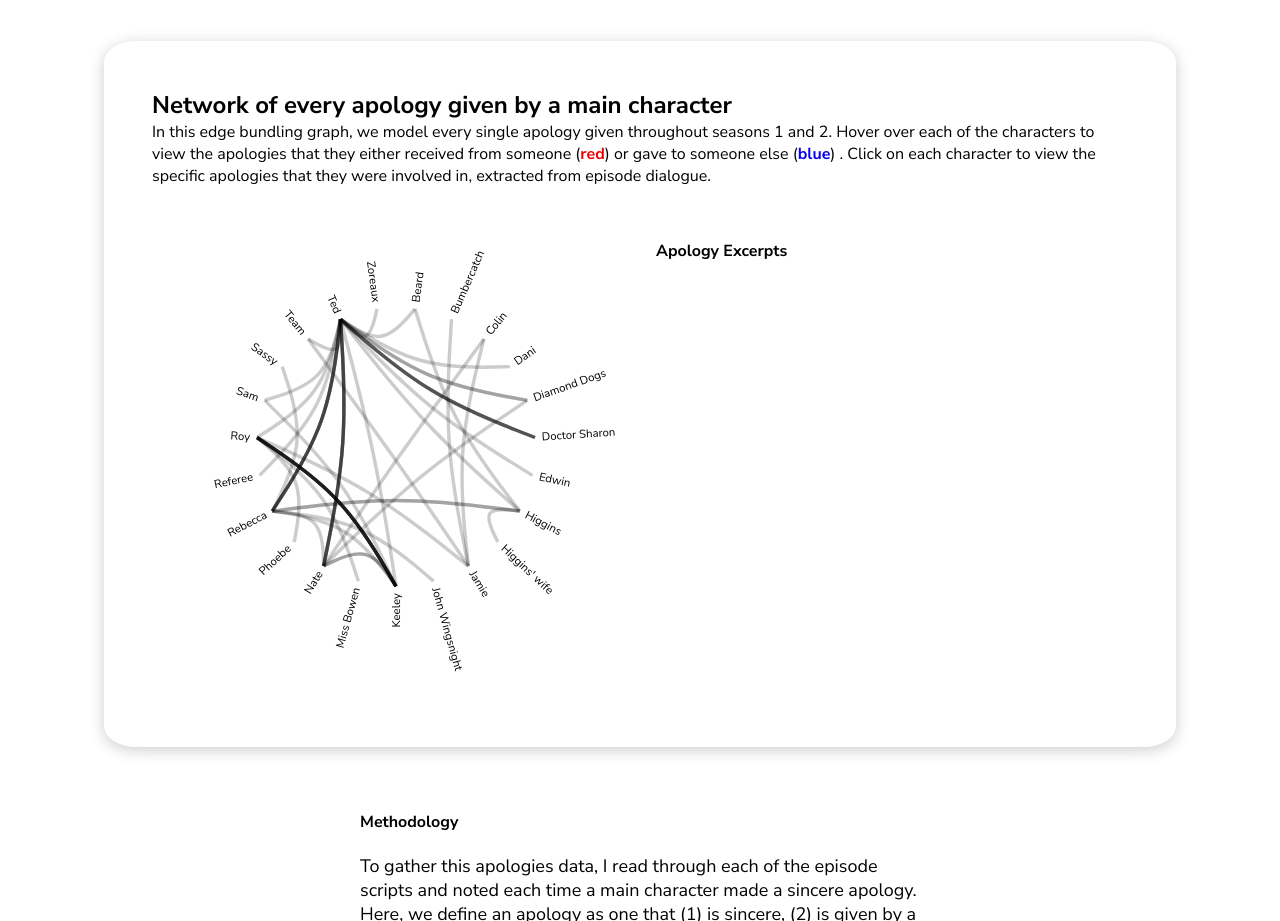
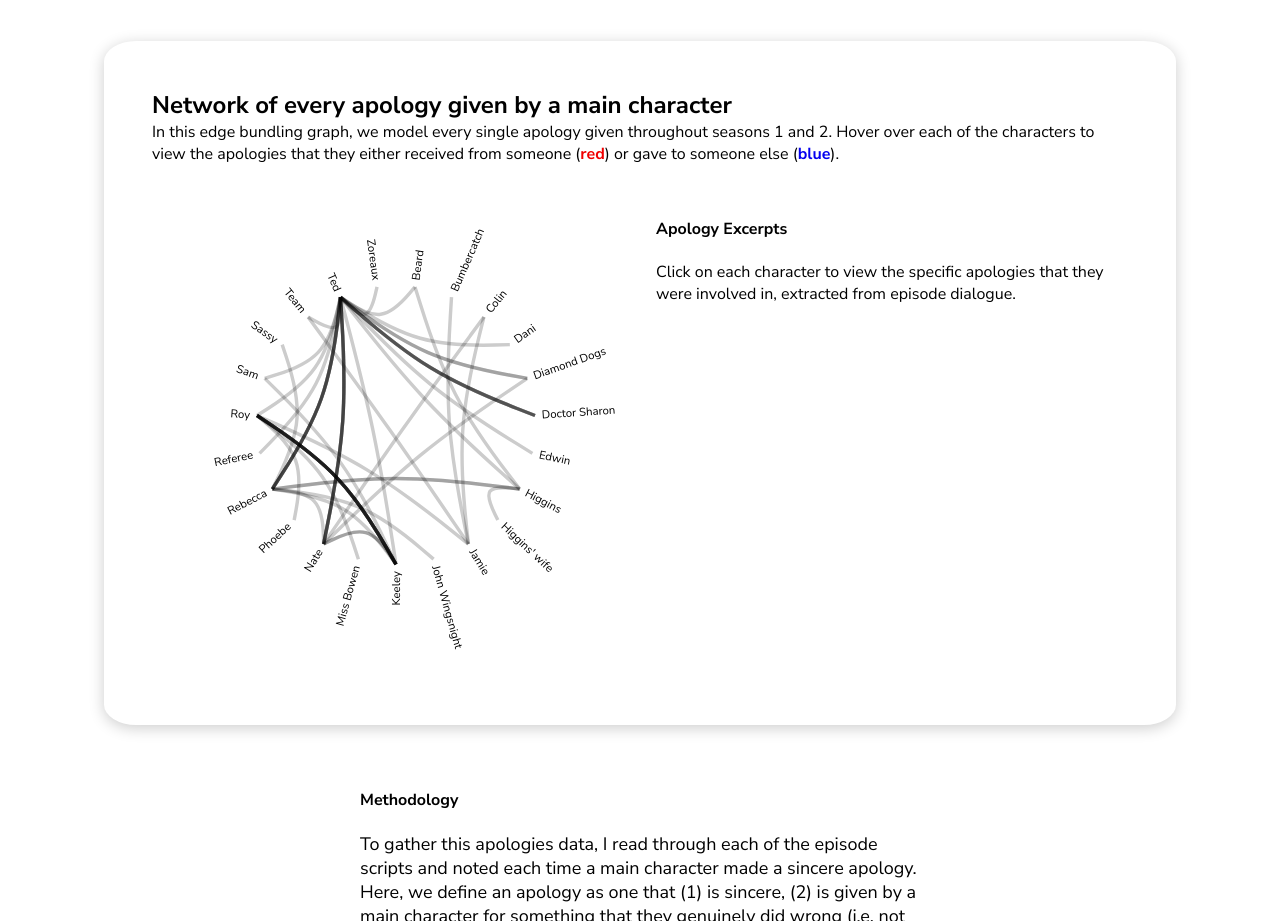
Before and after one commit to danielle-cruz/ted-lasso, a website: page index.html in a window 1280 px wide. Shown: the part 8140-9061 px from the top of the page. Drawn offline with nearby package versions, Linux system fonts and the light colour scheme.

Commit message:
Relocated apologies click instructions

```diff
--- a/index.html
+++ b/index.html
@@ -155,13 +155,15 @@
       </div>
       <div class="visualization-container">
         <h3>Network of every apology given by a main character</h3>
-        <p>In this edge bundling graph, we model every single apology given throughout seasons 1 and 2. Hover over each of the characters to view the apologies that they either received from someone (<span class="red-color">red</span>) or gave to someone else (<span class="blue-color">blue</span>) . Click on each character to view the specific apologies that they were involved in, extracted from episode dialogue.</p>
+        <p>In this edge bundling graph, we model every single apology given throughout seasons 1 and 2. Hover over each of the characters to view the apologies that they either received from someone (<span class="red-color">red</span>) or gave to someone else (<span class="blue-color">blue</span>).</p>
 
         <div id="apologies-visualization" class="visualization">
           <div id="apologies-graph" class="graph"></div>
           <div id="apologies-excerpts" class="graph-excerpts">
             <h4 id="apologies-excerpts-section-title">Apology Excerpts</h4>
-            <div id="apologies-excerpts-section" class="excerpts-section"></div>
+            <div id="apologies-excerpts-section" class="excerpts-section">
+              <p class="details">Click on each character to view the specific apologies that they were involved in, extracted from episode dialogue.</p>
+            </div>
           </div>
         </div>
       </div>
```
